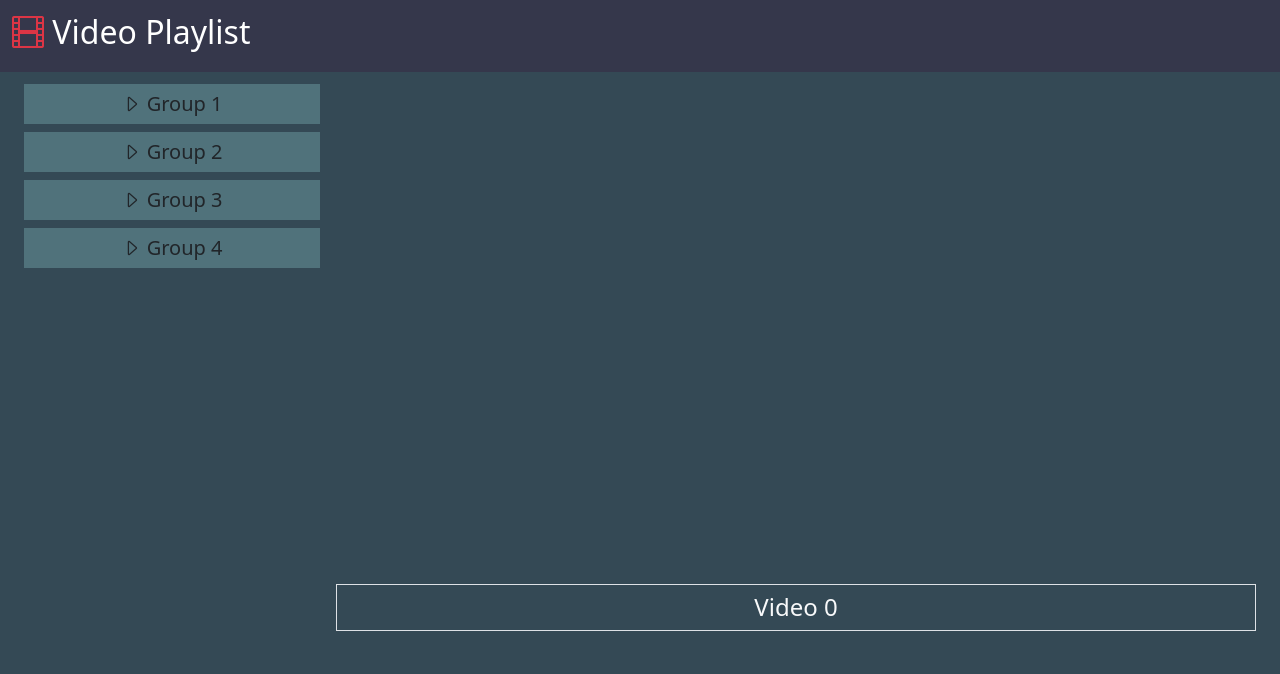
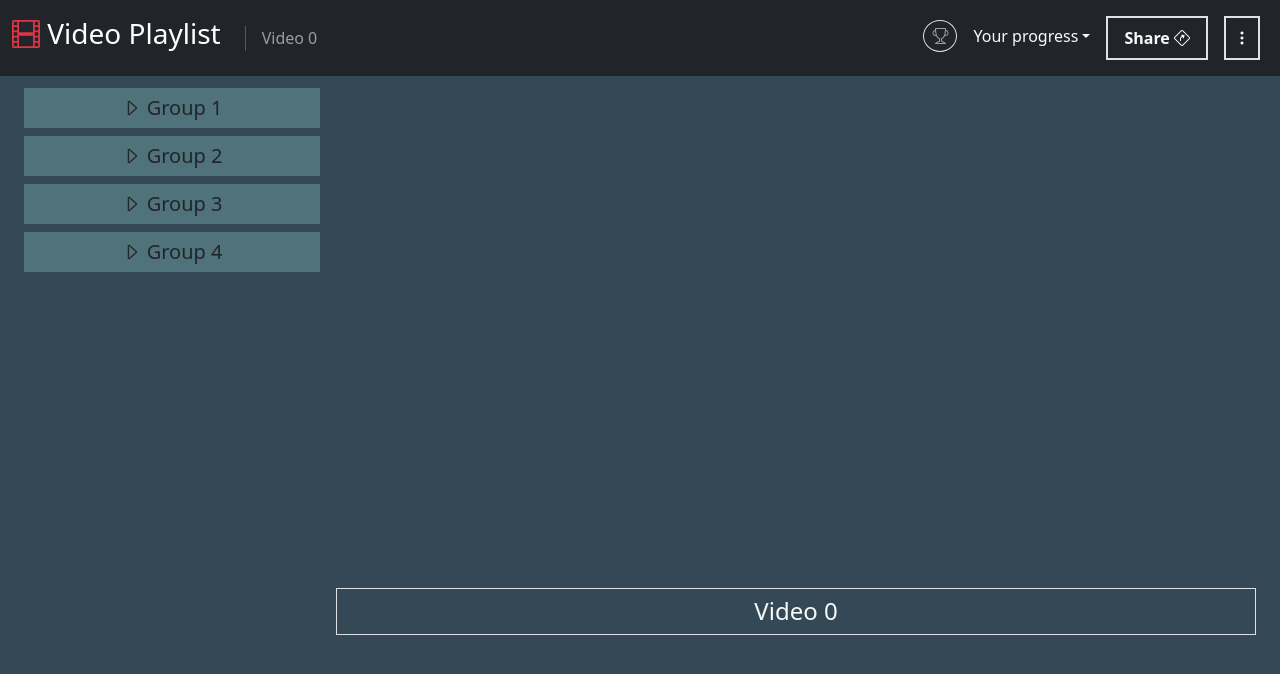
Before and after one commit to Rony-dot/PlayList, a React (Create React App) app: page / in a window 1280 px wide. Shown: the top 674 px of the page. Built offline with nearby package versions, Linux system fonts and the light colour scheme.

Commit message:
navbar shows video title, total videos, left videos, trophy icons

```diff
--- a/package.json
+++ b/package.json
@@ -9,6 +9,8 @@
     "@testing-library/user-event": "^13.5.0",
     "bootstrap": "^5.3.3",
     "bootstrap-icons": "^1.11.3",
+    "jquery": "^3.7.1",
+    "popper.js": "^1.16.1",
     "react": "^18.3.1",
     "react-dom": "^18.3.1",
     "react-player": "^2.16.0",
--- a/src/App.js
+++ b/src/App.js
@@ -3,8 +3,12 @@ import ViedeoPlayer from './components/ViedeoPlayer';
 import VideoList from './components/VideoList';
 import 'bootstrap/dist/css/bootstrap.css'
 import "../node_modules/bootstrap-icons/font/bootstrap-icons.min.css"
+import 'bootstrap/dist/css/bootstrap.min.css';
+import 'bootstrap/dist/js/bootstrap.js';
+import $ from 'jquery';
+import Popper from 'popper.js';
 import { useEffect, useState } from 'react';
-import { getPlayList } from './services/PlayListController'
+import { getPlayList, getCompletedCount, getTotalVideosCount } from './services/PlayListController'
 import NavBar from './components/NavBar';
 import "./css/home.css"
 import Loader from './components/Loader';
@@ -15,9 +19,12 @@ function App() {
   const [Video, setVideo] = useState({
     "id": 0,
     "title": "Video 0",
-    "url": "https://www.youtube.com/watch?v=dQw4w9WgXcQ"
+    "url": "https://www.youtube.com/watch?v=dQw4w9WgXcQ",
+    "completed": false
   })
   const [PlayList, setPlayList] = useState([])
+  const [CompletedCount, setCompletedCount] = useState(0)
+  const [CountTotalVideos, setCountTotalVideos] = useState(0)
 
   useEffect(() => {
     setLoading(true)
@@ -29,6 +36,20 @@ function App() {
       })
   }, [])
 
+  useEffect(() => {
+    getCompletedCount()
+      .then((response) => {
+        setCompletedCount(response.data)
+      })
+  }, [])
+
+  useEffect(() => {
+    getTotalVideosCount()
+      .then((response) => {
+        setCountTotalVideos(response.data)
+      })
+  }, [])
+
   const handleOnClick = (video) => {
     // setLink(video.url)
     setVideo(video)
@@ -37,7 +58,7 @@ function App() {
   // if (Loading) return <Loader />
   return (
     <div className="App">
-      <NavBar />
+      <NavBar title={Video.title} CompletedCount={CompletedCount} CountTotalVideos={CountTotalVideos} />
       {Loading && <Loader />}
       <div className='row mx-3'>
         <div className='col-3 m-0 p-2'>
--- a/src/components/Loader.jsx
+++ b/src/components/Loader.jsx
@@ -2,9 +2,9 @@ import React from 'react'
 
 const Loader = () => {
     return (
-        <div class="text-center">
-            <div class="spinner-border" role="status">
-                <span class="visually-hidden">Loading...</span>
+        <div className="text-center">
+            <div className="spinner-border" role="status">
+                <span className="visually-hidden">Loading...</span>
             </div>
         </div>
     )
--- a/src/components/NavBar.jsx
+++ b/src/components/NavBar.jsx
@@ -1,13 +1,49 @@
 import React from 'react'
 import "../css/navbar.css"
 
-const NavBar = () => {
+const NavBar = ({ title, CompletedCount, CountTotalVideos }) => {
     return (
-        <nav class="navbar navbar-dark navbar-custom mb-1">
-            <div class="container-fluid">
-                <a class="navbar-brand" href="#">
-                    <h2><i class="bi bi-film text-danger"></i> Video Playlist</h2>
+        <nav className="navbar navbar-expand-lg navbar-dark bg-dark sticky-top mb-1">
+            <div className="container-fluid">
+                <a className="navbar-brand" href="https://google.com">
+                    <h3><i className="bi bi-film text-danger"></i> Video Playlist</h3>
                 </a>
+                <button className="navbar-toggler" type="button" data-bs-toggle="collapse" data-bs-target="#navbarText" aria-controls="navbarText" aria-expanded="false" aria-label="Toggle navigation">
+                    <span className="navbar-toggler-icon"></span>
+                </button>
+                <div className="collapse navbar-collapse" id="navbarText">
+                    <ul className="navbar-nav me-auto mb-2 mb-lg-0">
+                        <li className='nav-item px-2 mt-2'>
+                            <div className="vr bg-light" style={{ height: "25px" }}></div>
+                        </li>
+                        <li className="nav-item">
+                            <button className="nav-link" >{title}</button>
+                        </li>
+                    </ul>
+
+                    <span className="navbar-text ">
+                        <ul className="navbar-nav me-auto mb-2 mb-lg-0 ">
+                            <li className="nav-item     ">
+                                <button className="nav-link " ><i className="bi bi-trophy border rounded-circle px-2 py-1"></i></button>
+                            </li>
+                            <li className="nav-item dropdown">
+                                <button className="nav-link dropdown-toggle text-light" role="button" data-bs-toggle="dropdown" aria-expanded="false">
+                                    Your progress
+                                </button>
+                                <ul className="dropdown-menu">
+                                    <li><p className="dropdown-item" >{CompletedCount} of {CountTotalVideos} complete.</p></li>
+                                    <li><p className="dropdown-item" >Finish course to get your certificate</p></li>
+                                </ul>
+                            </li>
+                            <li className="nav-item border border-2 px-2 mx-2">
+                                <button className="nav-link fw-bold text-light">Share <i className="bi bi-sign-turn-slight-right"></i></button>
+                            </li>
+                            <li className="nav-item border border-2 mx-2 ">
+                                <button className="nav-link text-light" ><i className="bi bi-three-dots-vertical"></i></button>
+                            </li>
+                        </ul>
+                    </span>
+                </div>
             </div>
         </nav >
     )
--- a/src/components/VideoList.jsx
+++ b/src/components/VideoList.jsx
@@ -16,7 +16,7 @@ const VideoList = ({ PlayList, handleOnClick }) => {
                     <ul key={i} className='list-group list-group-flush'>
                         <h5 onClick={() => { handleSelectItem(item) }} className=' playlist-group px-3 py-2 '><i className={SelectedItem.id === item.id ? "bi bi-caret-down" : "bi bi-caret-right"}></i> {item.title}</h5>
                         {SelectedItem.id === item.id && item.videos.map((video, j) => (
-                            <li key={j} onClick={() => handleOnClick(video)} className="handle-overflow playlist-item px-3 py-2 list-group-item list-group-item-action">{video.title} <i class="bi bi-play-circle"></i>
+                            <li key={j} onClick={() => handleOnClick(video)} className="handle-overflow playlist-item px-3 py-2 list-group-item list-group-item-action">{video.title} <i className="bi bi-play-circle"></i>
                             </li>
                         ))}
                     </ul >
--- a/src/services/PlayListController.jsx
+++ b/src/services/PlayListController.jsx
@@ -13,3 +13,19 @@ export const getPlayList = (requestParams) => {
         requestParams
     });
 }
+
+export const getCompletedCount = (requestParams) => {
+    return CallPlayListService({
+        method: "GET",
+        url: "/getCompletedCount",
+        requestParams
+    });
+}
+
+export const getTotalVideosCount = (requestParams) => {
+    return CallPlayListService({
+        method: "GET",
+        url: "/getTotalVideosCount",
+        requestParams
+    });
+}
--- a/src/services/PlayListService.jsx
+++ b/src/services/PlayListService.jsx
@@ -9,6 +9,28 @@ export const PlayListService = (requestConfig) => {
                 }, 1 * 1000);
             });
             break;
+
+        case "/getCompletedCount":
+            return new Promise((resolve, reject) => {
+                var acc = 0;
+                PlayList.forEach(group => {
+                    const notCompletedVideos = group.videos.filter(videoItem => videoItem.completed !== false)
+                    acc += notCompletedVideos.length;
+                })
+                resolve({ data: acc });
+            });
+            break;
+
+        case "/getTotalVideosCount":
+            return new Promise((resolve, reject) => {
+                var acc = 0;
+                PlayList.forEach(group => {
+                    acc += group.videos.length;
+                })
+                resolve({ data: acc });
+            });
+            break;
+
         default:
             break;
 
--- a/src/utils/PlayList.js
+++ b/src/utils/PlayList.js
@@ -6,12 +6,14 @@ export const PlayList = [
             {
                 "id": 1,
                 "title": "Video 1",
-                "url": "https://www.youtube.com/watch?v=RVwm8OiJa_A"
+                "url": "https://www.youtube.com/watch?v=RVwm8OiJa_A",
+                "completed": true
             },
             {
                 "id": 2,
                 "title": "Video 2",
-                "url": "https://www.youtube.com/watch?v=dQw4w9WgXcQ"
+                "url": "https://www.youtube.com/watch?v=dQw4w9WgXcQ",
+                "completed": false
             }
         ]
     },
@@ -22,17 +24,20 @@ export const PlayList = [
             {
                 "id": 3,
                 "title": "Video 3",
-                "url": "https://www.youtube.com/watch?v=3JZ_D3ELwOQ"
+                "url": "https://www.youtube.com/watch?v=3JZ_D3ELwOQ",
+                "completed": true
             },
             {
                 "id": 4,
                 "title": "Video 4",
-                "url": "https://www.youtube.com/watch?v=l482T0yNkeo"
+                "url": "https://www.youtube.com/watch?v=l482T0yNkeo",
+                "completed": false
             },
             {
                 "id": 5,
                 "title": "Video 5",
-                "url": "https://www.youtube.com/watch?v=kJQP7kiw5Fk"
+                "url": "https://www.youtube.com/watch?v=kJQP7kiw5Fk",
+                "completed": false
             }
         ]
     },
@@ -43,12 +48,14 @@ export const PlayList = [
             {
                 "id": 6,
                 "title": "Video 6",
-                "url": "https://www.youtube.com/watch?v=fJ9rUzIMcZQ"
+                "url": "https://www.youtube.com/watch?v=fJ9rUzIMcZQ",
+                "completed": false
             },
             {
                 "id": 7,
                 "title": "Video 7",
-                "url": "https://www.youtube.com/watch?v=VbfpW0pbvaU"
+                "url": "https://www.youtube.com/watch?v=VbfpW0pbvaU",
+                "completed": false
             }
         ]
     },
@@ -59,7 +66,8 @@ export const PlayList = [
             {
                 "id": 8,
                 "title": "Video 8",
-                "url": "https://www.youtube.com/watch?v=VbfpW0pbvaU"
+                "url": "https://www.youtube.com/watch?v=VbfpW0pbvaU",
+                "completed": false
             }
         ]
     }
```
Also changed, not shown: 1 other file (tests, documents, lock files or other folders).
